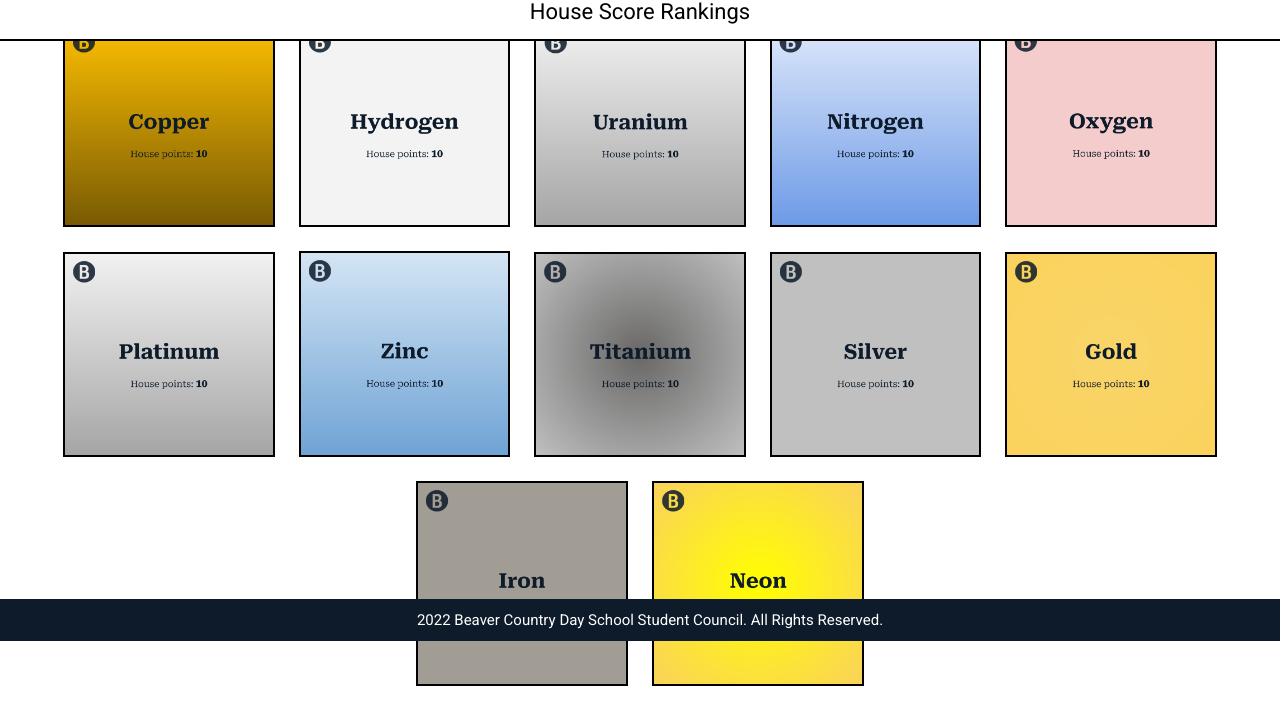
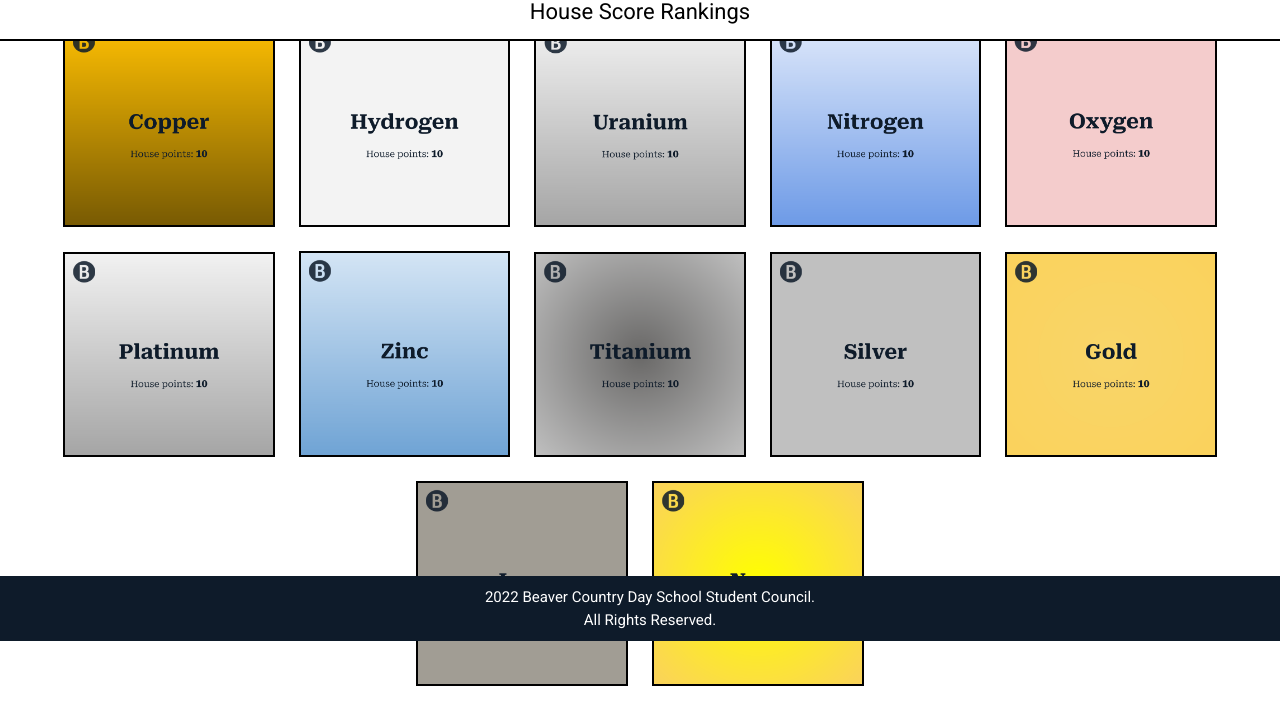
Before and after one commit to Jackbotein/sc, a plain HTML site: page index.html in a window 1280 px wide. Shown: the part 159-884 px from the top of the page. Drawn offline with Linux system fonts and the light colour scheme.

Commit message:
Update index.html

```diff
--- a/index.html
+++ b/index.html
@@ -114,7 +114,7 @@ body {
 
 <div class="footerspacer"></div>
 
-<div class="footer"><div class="footertext">2022 Beaver Country Day School Student Council. All Rights Reserved.</div></div>
+<div class="footer"><div class="footertext">2022 Beaver Country Day School Student Council.<br>All Rights Reserved.</div></div>
 </center>
 </body>
 </html>
```
